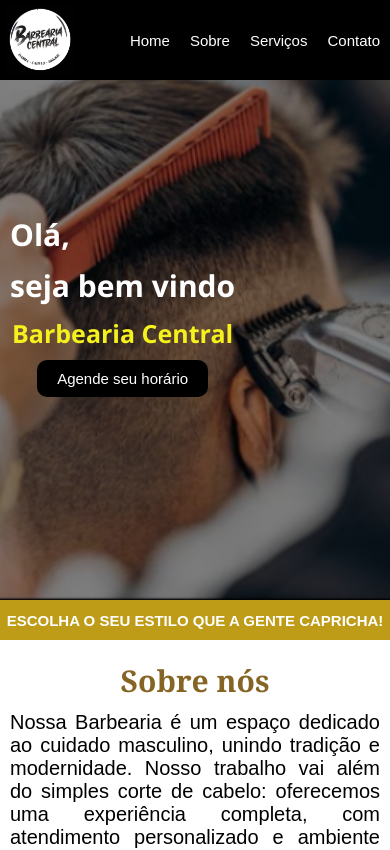
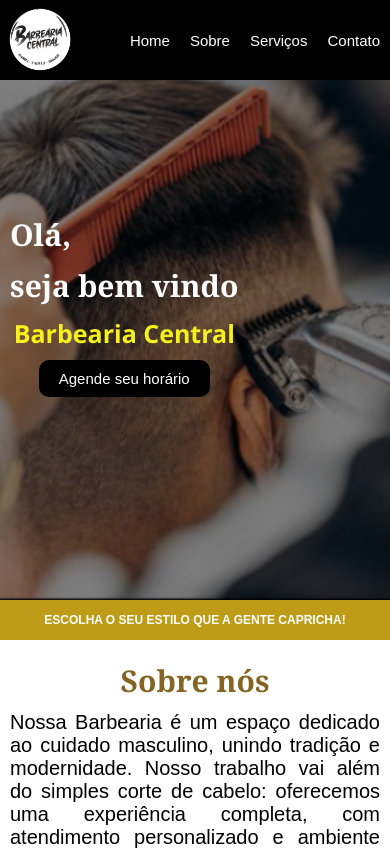
Before and after one commit to Pedroita-057/Projeto, a React (Create React App) app: page / in a window 390 px wide. Shown: the top 850 px of the page. Built offline with nearby package versions, Linux system fonts and the light colour scheme.

Commit message:
responsividade

```diff
--- a/src/componentes/Barra/barra.css
+++ b/src/componentes/Barra/barra.css
@@ -21,7 +21,7 @@
     .barra{
         height: 40px;
         width: 100%;
-        font-size: 10px;
+        font-size: 8px;
         justify-content: center;
     }
 }
--- a/src/componentes/Maim/maim.css
+++ b/src/componentes/Maim/maim.css
@@ -25,14 +25,14 @@
 }
 .main h1{
     display: flex;
-    font-size: 50px;
+    font-size: 55px;
     color: #000;
-    font-family: 'Segoe UI', Tahoma, Geneva, Verdana, sans-serif;
+    font-family:Georgia, 'Times New Roman', Times, serif;
     align-items: center;
     margin: 30px;
 }
 .main h2{
-    font-size: 40px;
+    font-size: 45px;
     font-family:'Segoe UI', Tahoma, Geneva, Verdana, sans-serif;
     color: #f4f11d;
     margin-bottom: 20px;
```
